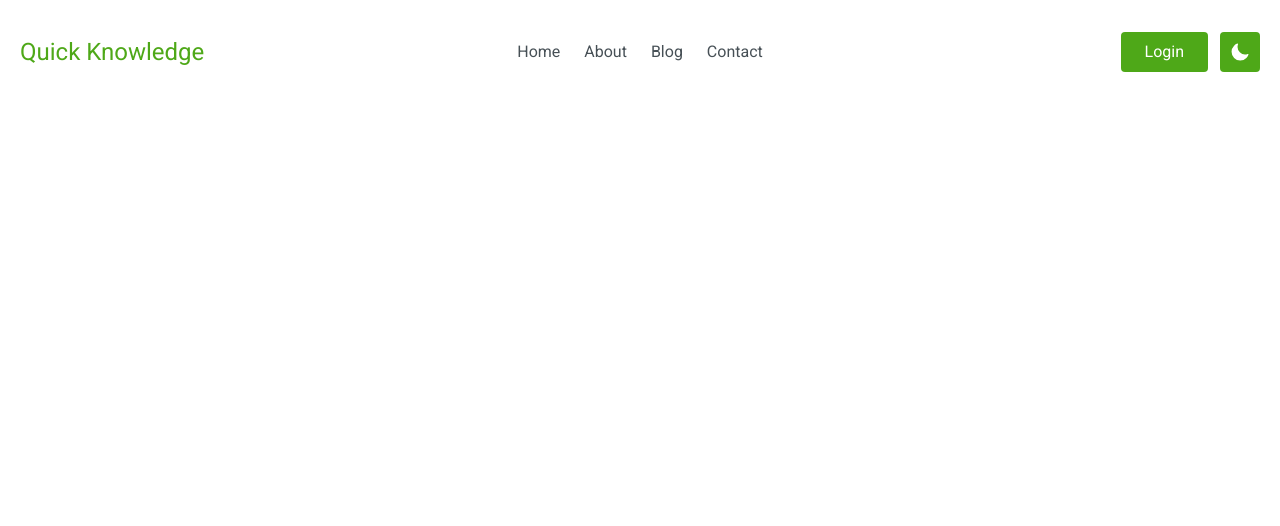
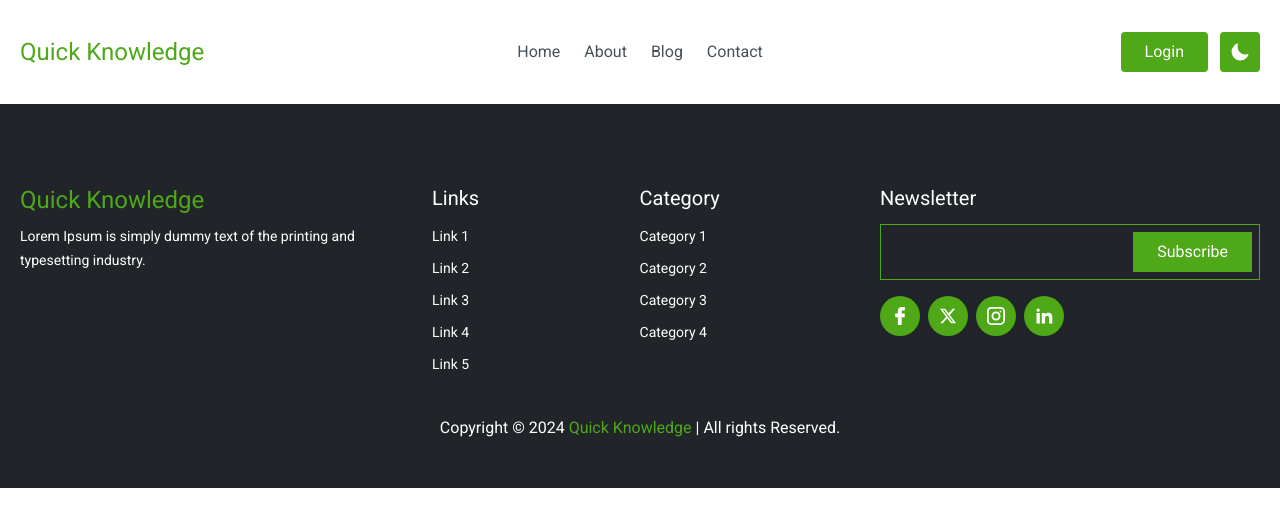
Before and after one commit to ajaykcoder/quick-knowledge, a React (Vite) app: page / in a window 1280 px wide. Shown: the top 526 px of the page. Built offline with nearby package versions, Linux system fonts and the light colour scheme.

Commit message:
Work on Footer

```diff
--- a/src/components/layout/frontend/Footer.jsx
+++ b/src/components/layout/frontend/Footer.jsx
@@ -2,7 +2,51 @@ import React from "react";
 
 const Footer = () => {
     return (
-        <div>Footer</div>
+        <div className="w-full bg-black pt-20 px-5 box-border">
+            <div className="w-[1440px] max-w-full mx-auto box-border">
+                <div className="flex gap-x-3">
+                    <div className="w-[400px]">
+                        <a href="/" className="text-2xl text-green mb-2 flex">Quick Knowledge</a>
+                        <div className="text-white text-sm leading-6">Lorem Ipsum is simply dummy text of the printing and typesetting industry.</div>
+                    </div>
+                    <div className="flex flex-wrap flex-1 justify-between gap-14">
+                        <div className="">
+                            <div className="text-white text-xl mb-3">Links</div>
+                            <ul className="flex flex-col gap-y-2">
+                                <li><a href="/" className="text-sm text-white hover:text-green">Link 1</a></li>
+                                <li><a href="/" className="text-sm text-white hover:text-green">Link 2</a></li>
+                                <li><a href="/" className="text-sm text-white hover:text-green">Link 3</a></li>
+                                <li><a href="/" className="text-sm text-white hover:text-green">Link 4</a></li>
+                                <li><a href="/" className="text-sm text-white hover:text-green">Link 5</a></li>
+                            </ul>
+                        </div>
+                        <div className="">
+                            <div className="text-white text-xl mb-3">Category</div>
+                            <ul className="flex flex-col gap-y-2">
+                                <li><a href="/" className="text-sm text-white hover:text-green">Category 1</a></li>
+                                <li><a href="/" className="text-sm text-white hover:text-green">Category 2</a></li>
+                                <li><a href="/" className="text-sm text-white hover:text-green">Category 3</a></li>
+                                <li><a href="/" className="text-sm text-white hover:text-green">Category 4</a></li>
+                            </ul>
+                        </div>
+                        <div className=" w-[380px]">
+                            <div className="text-white text-xl mb-3">Newsletter</div>
+                            <div className="relative">
+                                <input type="text" className="border border-green bg-transparent h-14 w-full focus:outline-none outline-green pl-4 pr-[134px] text-white"/>
+                                <button className="text-base h-10 text-white bg-green hover:bg-darkGreen px-6 absolute right-2 top-2">Subscribe</button>
+                            </div>
+                            <div className="flex gap-x-2 mt-4">
+                                <a href="/" className=" h-10 w-10 bg-green flex items-center justify-center rounded-full hover:bg-darkGreen" target="_blank"><svg className=" fill-white" viewBox="0 0 9.047 16.801" width="18" height="18"><path d="M2.547,9.592H1.409c-.312,0-.63.005-.942,0-.328-.005-.438-.1-.438-.432-.005-.854-.005-1.714,0-2.568.005-.323.12-.427.443-.427.608-.005,1.215,0,1.823,0h.252V5.913c.016-.777-.016-1.56.049-2.338A3.691,3.691,0,0,1,6.248.127C7.053.1,7.858.116,8.668.116c.285,0,.4.115.4.4.005.8.005,1.6,0,2.4,0,.307-.109.416-.422.427-.553.011-1.106.011-1.659.022-.619.011-.881.252-.892.865s-.005,1.243-.005,1.889H8.444c.443,0,.547.1.547.542V9.1c0,.367-.1.46-.465.465-.8.005-1.6,0-2.436,0v6.69c0,.591-.06.651-.662.651H3.073c-.422,0-.52-.1-.52-.52V9.86C2.547,9.778,2.547,9.7,2.547,9.592Z" transform="translate(-0.025 -0.111)"></path></svg></a>
+                                <a href="/" className=" h-10 w-10 bg-green flex items-center justify-center rounded-full hover:bg-darkGreen" target="_blank"><svg className=" fill-white" viewBox="0 0 24 24" width="18" height="18"><path d="M18.244 2.25h3.308l-7.227 8.26 8.502 11.24H16.17l-5.214-6.817L4.99 21.75H1.68l7.73-8.835L1.254 2.25H8.08l4.713 6.231zm-1.161 17.52h1.833L7.084 4.126H5.117z"></path></svg></a>
+                                <a href="/" className=" h-10 w-10 bg-green flex items-center justify-center rounded-full hover:bg-darkGreen" target="_blank"><svg className=" fill-white" viewBox="0 0 16 15.972" width="18" height="18"><g><path id="Path_63" data-name="Path 63" d="M12.343,15.947H3.657c-.042-.008-.079-.021-.121-.029A3.865,3.865,0,0,1,.212,13.236,7.836,7.836,0,0,1,0,12.3V3.629c.008-.046.025-.087.029-.133A3.935,3.935,0,0,1,3.907-.016q4.1-.019,8.2,0A3.91,3.91,0,0,1,15.78,2.663,9.544,9.544,0,0,1,16,3.629V12.3c-.008.046-.025.087-.029.133a3.925,3.925,0,0,1-2.833,3.353C12.876,15.86,12.605,15.893,12.343,15.947ZM14.4,7.958c0-1.325,0-2.649,0-3.974a2.342,2.342,0,0,0-2.354-2.4Q8,1.561,3.957,1.58A2.334,2.334,0,0,0,1.6,3.933q-.019,4.03,0,8.061a2.324,2.324,0,0,0,2.349,2.354q4.043.019,8.09,0a2.3,2.3,0,0,0,1.425-.479,2.337,2.337,0,0,0,.933-1.937C14.405,10.607,14.4,9.282,14.4,7.958Z" transform="translate(0 0)"></path><path d="M104,99.895a4,4,0,1,1-3.991-3.995A3.958,3.958,0,0,1,104,99.895Zm-1.6,0a2.4,2.4,0,1,0-2.408,2.4A2.364,2.364,0,0,0,102.4,99.891Z" transform="translate(-92.001 -91.929)"></path><path d="M269.692,76.787a.8.8,0,1,1-.821.766A.8.8,0,0,1,269.692,76.787Z" transform="translate(-257.67 -73.611)"></path></g></svg></a>
+                                <a href="/" className=" h-10 w-10 bg-green flex items-center justify-center rounded-full hover:bg-darkGreen" target="_blank"><svg className=" fill-white" viewBox="0 0 24 24" width="20" height="20"><path d="M6.94048 4.99993C6.94011 5.81424 6.44608 6.54702 5.69134 6.85273C4.9366 7.15845 4.07187 6.97605 3.5049 6.39155C2.93793 5.80704 2.78195 4.93715 3.1105 4.19207C3.43906 3.44699 4.18654 2.9755 5.00048 2.99993C6.08155 3.03238 6.94097 3.91837 6.94048 4.99993ZM7.00048 8.47993H3.00048V20.9999H7.00048V8.47993ZM13.3205 8.47993H9.34048V20.9999H13.2805V14.4299C13.2805 10.7699 18.0505 10.4299 18.0505 14.4299V20.9999H22.0005V13.0699C22.0005 6.89993 14.9405 7.12993 13.2805 10.1599L13.3205 8.47993Z"></path></svg></a>
+                            </div>
+                        </div>
+                    </div>
+                </div>
+                <div className="text-center pt-10 pb-12 text-white">Copyright &copy; {new Date().getFullYear()} <a href="/"><span className="text-green">Quick Knowledge</span></a> | All rights Reserved.</div>
+            </div>
+        </div>
     );
 }
 export default Footer;
--- a/src/components/layout/frontend/Frontend.jsx
+++ b/src/components/layout/frontend/Frontend.jsx
@@ -6,8 +6,8 @@ const Frontend = (props) => {
     return (
         <div>
             <Header/>
-            {/* {props.children}
-            <Footer/> */}
+            {/* {props.children} */}
+            <Footer/>
         </div>
     );
 }
--- a/src/components/layout/frontend/Header.jsx
+++ b/src/components/layout/frontend/Header.jsx
@@ -8,7 +8,7 @@ const Header = () => {
         setDarkmode(!darkMode)
     )
     return (
-        <div className="w-full bg-white pt-8 px-5 box-border">
+        <div className="w-full bg-white py-8 px-5 box-border">
             <div className="w-[1440px] max-w-full mx-auto box-border flex gap-x-4 items-center justify-between">
                 <div className="w-60">
                     <a href="/" className=" text-2xl text-green">Quick Knowledge</a>
--- a/tailwind.config.js
+++ b/tailwind.config.js
@@ -11,7 +11,8 @@ module.exports = {
             "text" : "#475056",
             "black" : "#212529",
             "darkBlack" : "#000000",
-            "red" : "#B00020"
+            "red" : "#B00020",
+            "transparent" : "#FFFFFF00"
         },
         screens: {
             "full": {"max": "1580px"},
```
